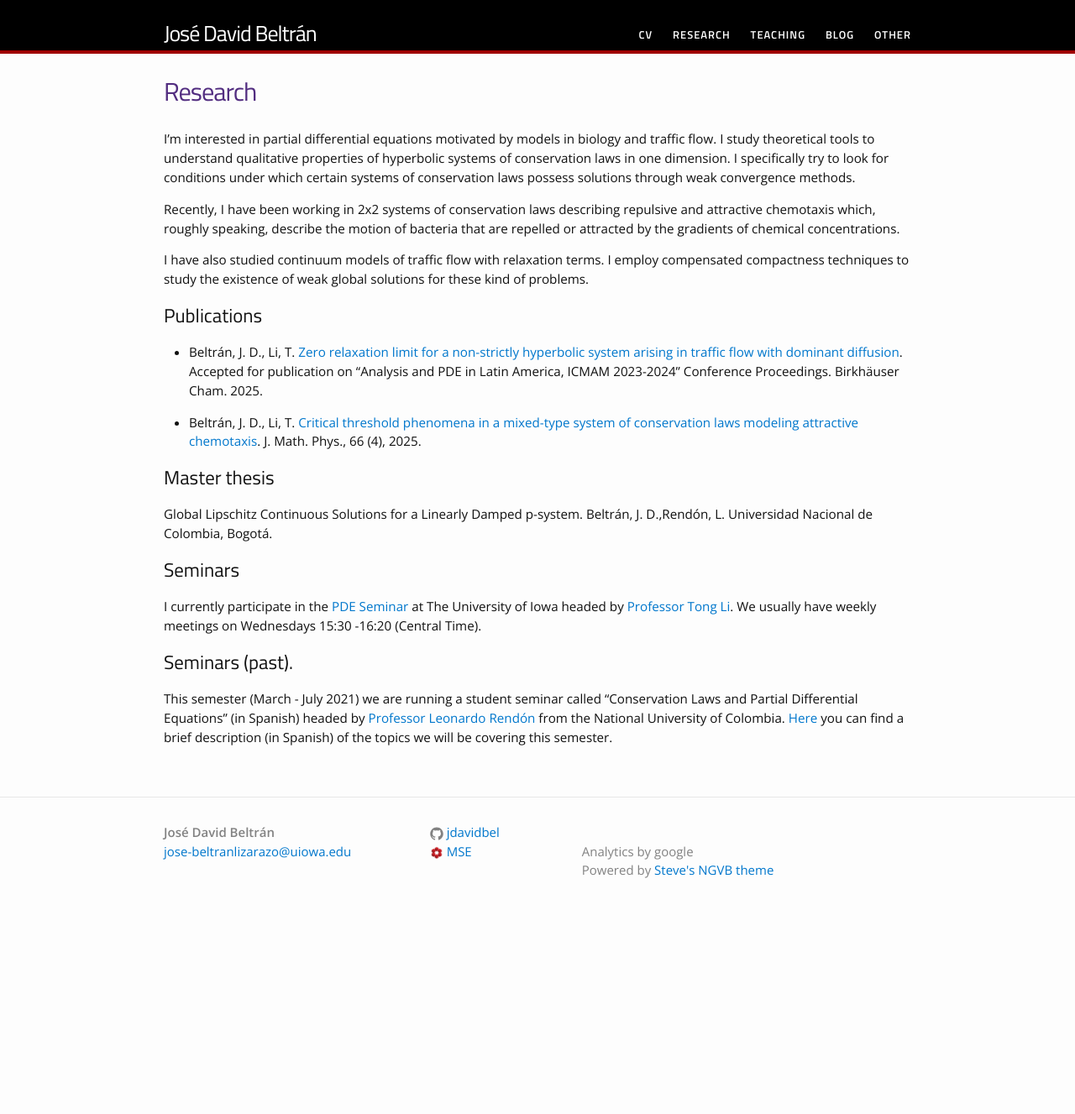
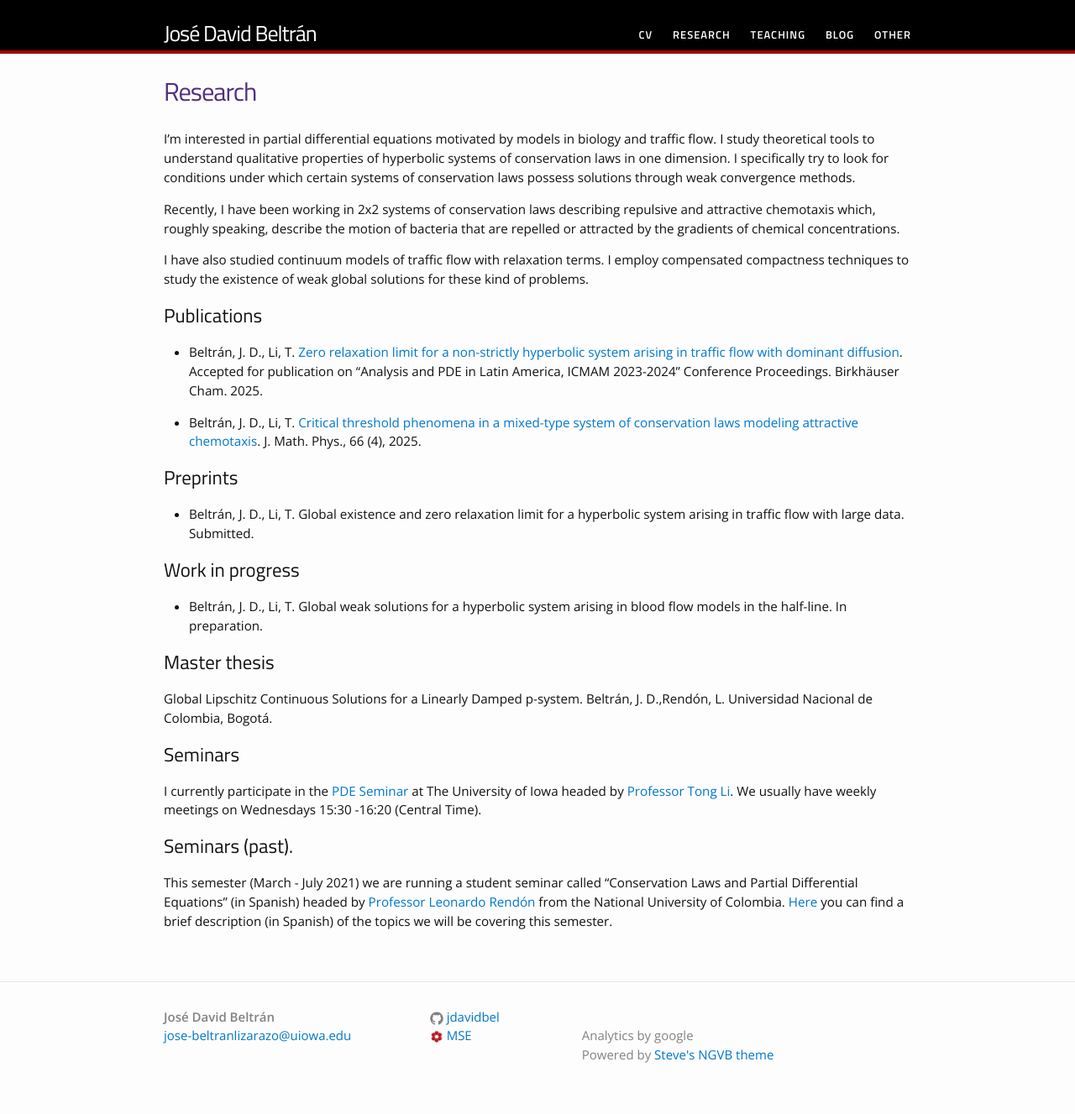
Before and after one commit to jdavidbel/jdavidbel.github.io, a Jekyll site: the page built from research.md, in a window 1280 px wide. Shown: the whole page at 84% size. Built offline with Jekyll 4.4.1, drawn with Linux system fonts in a browser that asks for light colours; before the commit the page ends 1108 px from its top, so only the background shows below that.

Commit message:
preprints and work in progress
Two papers up there

```diff
--- a/research.md
+++ b/research.md
@@ -45,6 +45,16 @@ I have also studied continuum models of traffic flow with relaxation terms. I em
 
 - Beltrán, J. D., Li, T. [Critical threshold phenomena in a mixed-type system of conservation laws modeling attractive chemotaxis](https://pubs.aip.org/aip/jmp/article/66/4/041510/3344141/Critical-threshold-phenomena-in-a-mixed-type). J. Math. Phys., 66 (4), 2025.
 
+## Preprints
+
+- Beltrán, J. D., Li, T. Global existence and zero relaxation limit for a hyperbolic system
+arising in traffic flow with large data. Submitted.
+
+## Work in progress
+
+- Beltrán, J. D., Li, T. Global weak solutions for a hyperbolic system arising in blood
+flow models in the half-line. In preparation.
+
 
 ## Master thesis
 Global Lipschitz Continuous Solutions for a Linearly Damped p-system. Beltrán, J. D.,Rendón, L. Universidad Nacional de Colombia, Bogotá.
```
